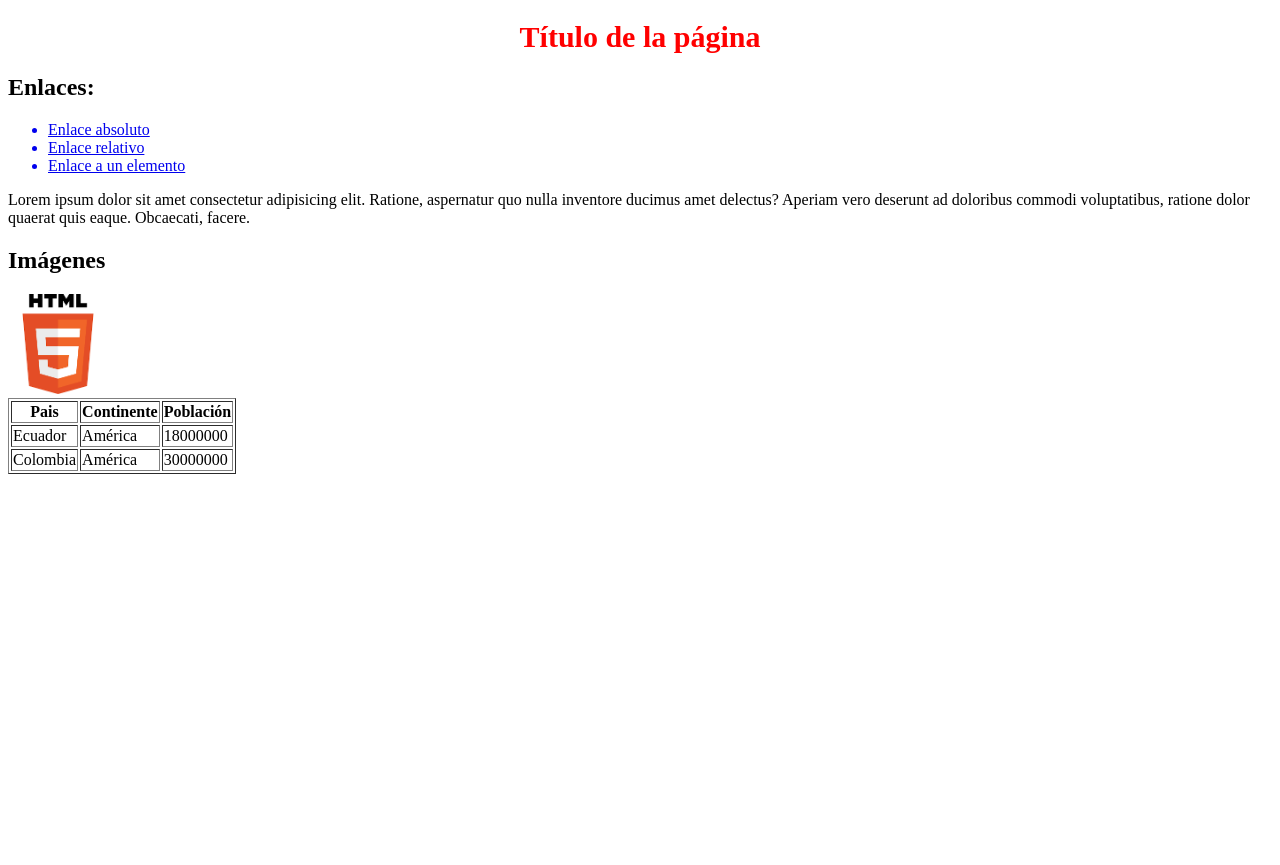
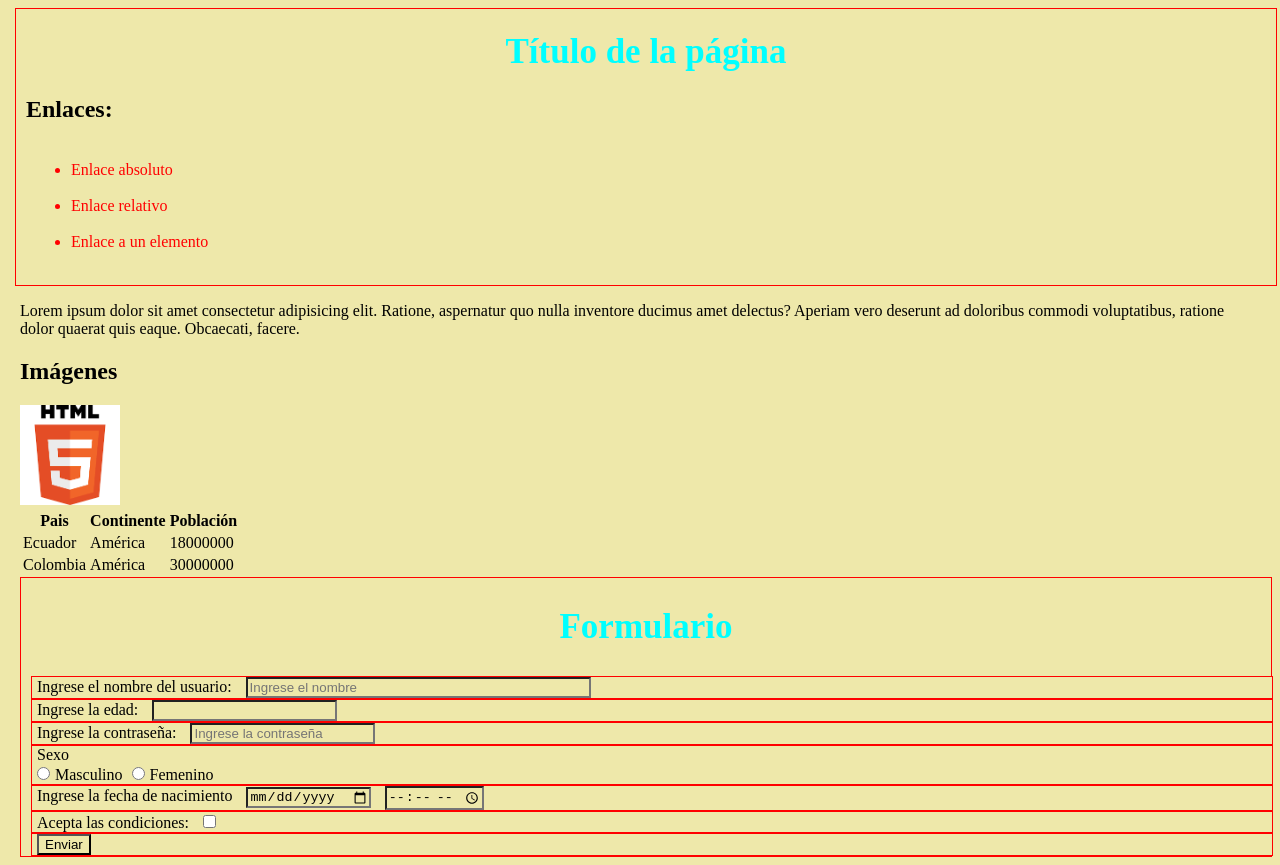
Before and after one commit to ElvisDavis/primerproyecto, a plain HTML site: page index.html in a window 1280 px wide. Before the commit the page ends 800 px from the top, so only its background shows below. Drawn offline with Linux system fonts and the light colour scheme.

Commit message:
generando estilos

```diff
--- /dev/null
+++ b/estilos/estilos.css
@@ -0,0 +1,26 @@
+*{
+    margin-left: 5px;
+    margin-right: 5px;
+    background: palegoldenrod;
+}
+/*header*/
+div{
+    width: 100%;
+    border: 1px solid red;
+}
+h1{
+    color: aqua;
+    text-align: center;
+    font-size: 35px;
+}
+a{
+    text-decoration: none;
+    color: red;
+}
+a :hover{
+    color: aqua;
+}
+img{
+    border-radius: 50%
+    width: 100px;
+    height: 100px;
--- a/index.html
+++ b/index.html
@@ -4,13 +4,15 @@
 <head>
     <meta charset="UTF-8">
     <meta name="viewport" content="width=device-width, initial-scale=1.0">
+    <link rel="stylesheet" href="estilos/estilos.css">
     <title>Primera Web</title>
+
 </head>
 
 <body>
     <div>
         <header>
-            <h1 style="color: red; text-align: center; font-size: 30px;">Título de la página</h1>
+            <h1>Título de la página</h1>
             <!--Etiquetas de tipo enlace
             Existen 3 tipos de enlace:
             1. Enlace absoluto-> Hacemos referencia a recursos que se encuentran fuera de mi proyecto
@@ -32,7 +34,7 @@
 
     </div>
 
-    <section id="personal">
+    <section >
         <p>
             Lorem ipsum dolor sit amet consectetur adipisicing elit. Ratione, aspernatur quo nulla inventore ducimus amet delectus? Aperiam vero
              deserunt ad doloribus commodi voluptatibus, ratione dolor quaerat quis eaque. Obcaecati, facere.
@@ -41,12 +43,12 @@
     <!--Etiqueta de imagen -->
     <section>
         <h2>Imágenes</h2>
-        <img src="img/imagenhtml.png" alt="Imagen html" title="Imagen Html" width="100px" height="100px">
+        <img src="img/imagenhtml.png" alt="Imagen html" title="Imagen Html">
     </section>
 
     <!--Tabla-->
     <section>
-        <table border="1px solid">
+        <table >
             <thead>
                 <th>Pais</th>
                 <th>Continente</th>
@@ -67,6 +69,47 @@
             </tbody>
 
         </table>
+
+        <!--Formularios-->
+        <div>
+            <h1>Formulario</h1>
+            <form action="" method="get">
+                <div>
+                    <label for="nombre">Ingrese el nombre del usuario:</label>
+                    <input type="text" name="nombre" id="nombre" size="40" placeholder="Ingrese el nombre" required>
+                </div>
+                <div>
+                    <label for="edad">Ingrese la edad:</label>
+                    <input type="number" name="edad" id="edad">
+                </div>
+                <div>
+                    <label for="password">Ingrese la contraseña:</label>
+                    <input type="password" name="password" id="password" required placeholder="Ingrese la contraseña">
+                </div>
+                <div>
+                    <label>Sexo</label><br>
+                    <input type="radio" name="sexo" value="m">Masculino
+                    <input type="radio" name="sexo" value="f">Femenino
+                </div>
+
+                <div>
+                    <label for="fecha">Ingrese la fecha de nacimiento</label>
+                    <input type="date" name="fecha" id="fecha">
+                    <input type="time" name="tiempo" id="tiempo">
+                </div>
+                <div>
+                    <label for="">Acepta las condiciones:</label>
+                    <input type="checkbox" name="" id="">
+                </div>
+
+                <!--Botón de tió submit-->
+                <div>
+                    <input type="submit" value="Enviar">
+                </div>
+            </form>
+        </div>
+
+
     </section>
 
 
```
Also changed, not shown: 2 other files.
